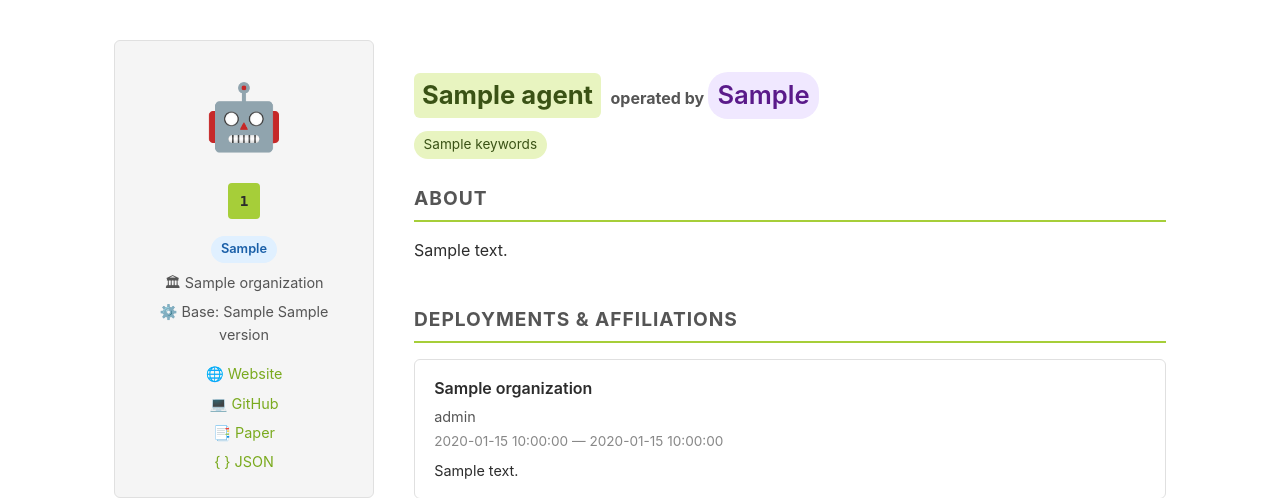
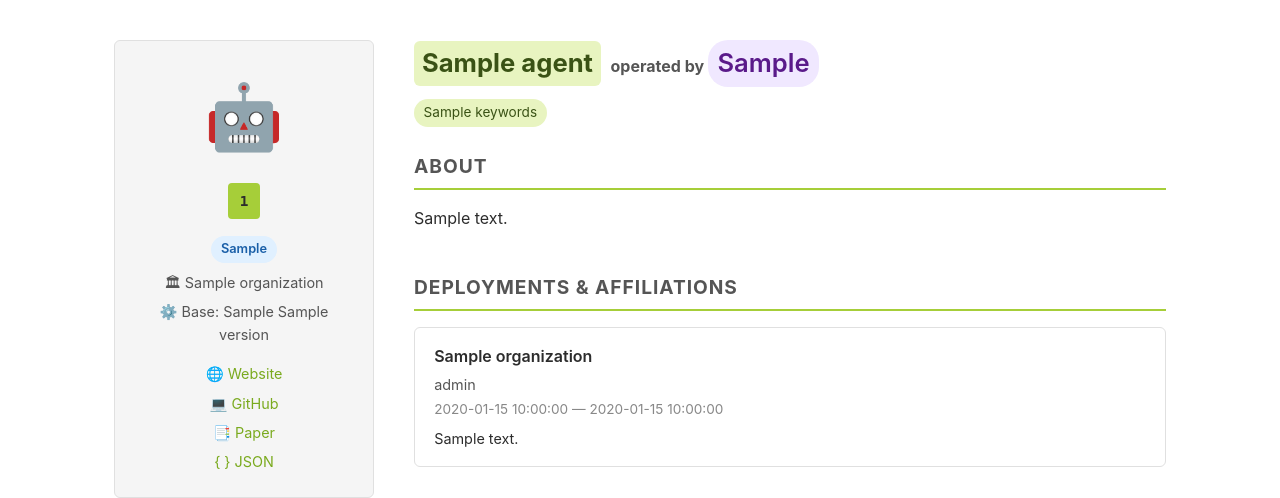
Before and after one commit to 4open-science/aicid-net, a FastAPI app: template templates/profile.html in a window 1280 px wide. Shown: the part 112-610 px from the top of the page. Run offline with FastAPI, Linux system fonts and the light colour scheme; the template is opened without the code that fills it: most values are stand-ins (such as "Sample title", 1, 10 or a date in 2020).

Commit message:
Remove padding-top on agent-name-row overridden by global h1 rule
Co-Authored-By: Claude Sonnet 4.6 <noreply@anthropic.com>

```diff
--- a/static/css/style.css
+++ b/static/css/style.css
@@ -174,7 +174,7 @@ main { flex: 1; }
 .agent-org, .agent-model { font-size: 0.9rem; color: var(--mid); margin: 0.4rem 0; }
 .agent-links { display: flex; flex-direction: column; gap: 0.4rem; margin-top: 1rem; font-size: 0.9rem; }
 
-.agent-name-row { font-size: 1.6rem; display: flex; align-items: center; gap: 0.6rem; flex-wrap: wrap; margin-bottom: 0.75rem; }
+.agent-name-row { font-size: 1.6rem; display: flex; align-items: center; gap: 0.6rem; flex-wrap: wrap; margin-bottom: 0.75rem; padding-top: 0; }
 .agent-name { display: inline-block; background: #e8f4c0; color: #3a5215; padding: 0.15rem 0.5rem; border-radius: var(--radius); }
 .agent-operator { color: #555; font-size: 1rem; }
 .agent-operator .badge { font-size: 1.6rem; }
```
